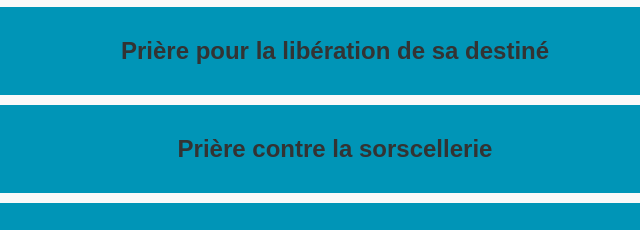
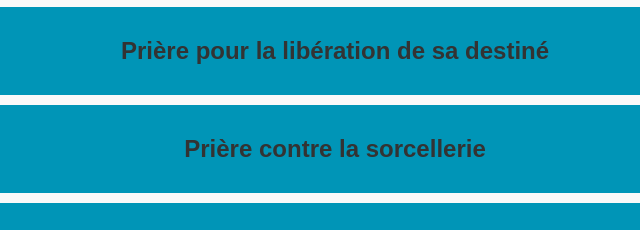
Before and after one commit to PriereenLigne/PriereenLigne, a plain HTML site: page index.html in a window 1280 px wide. Shown: the part 1460-1690 px from the top of the page, 305-945 px from the left. Drawn offline with Linux system fonts and the light colour scheme.

Commit message:
Update index.html

```diff
--- a/index.html
+++ b/index.html
@@ -81,7 +81,7 @@
         </div>
  <div class="priere-box">
           <a href="#boite-10"
-          >Prière contre la sorscellerie</a>
+          >Prière contre la sorcellerie</a>
         </div>
  <div class="priere-box">
           <a href="#boite-11"
```
